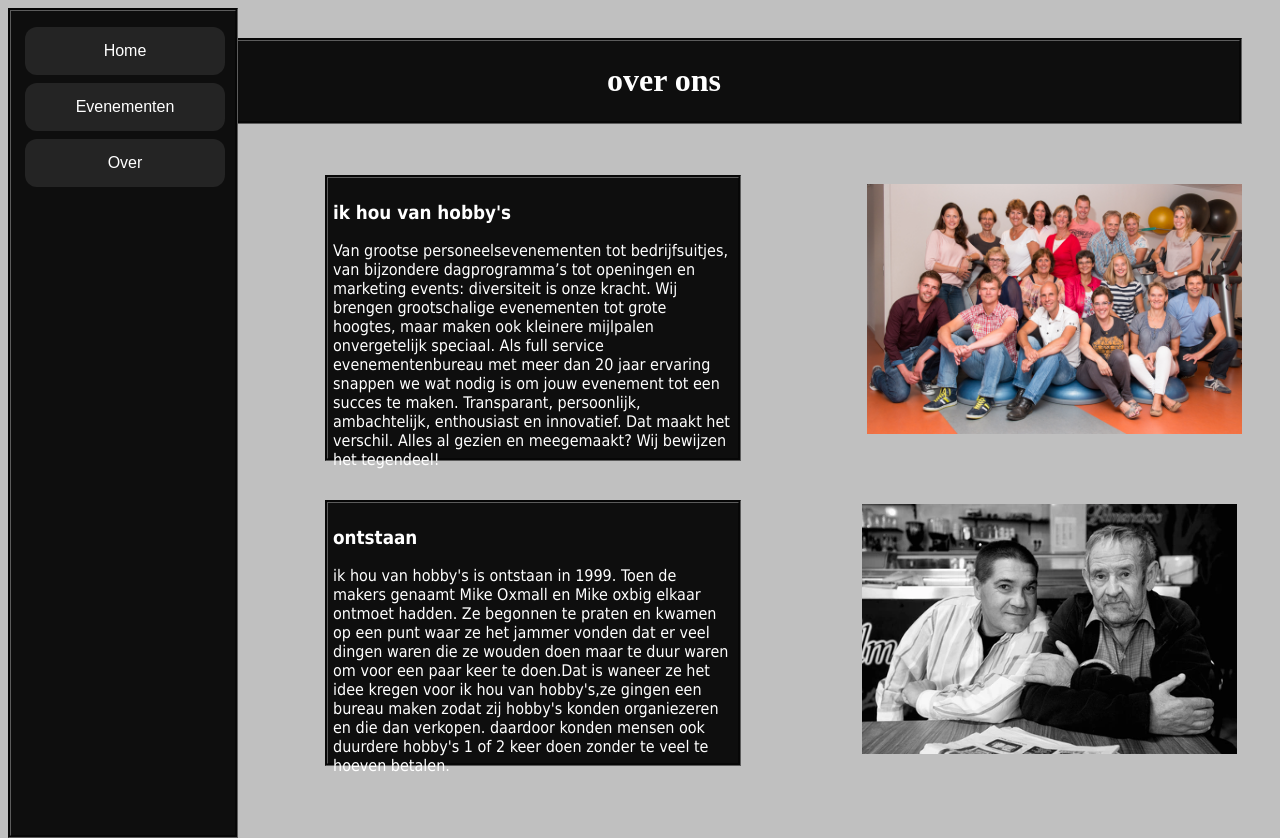
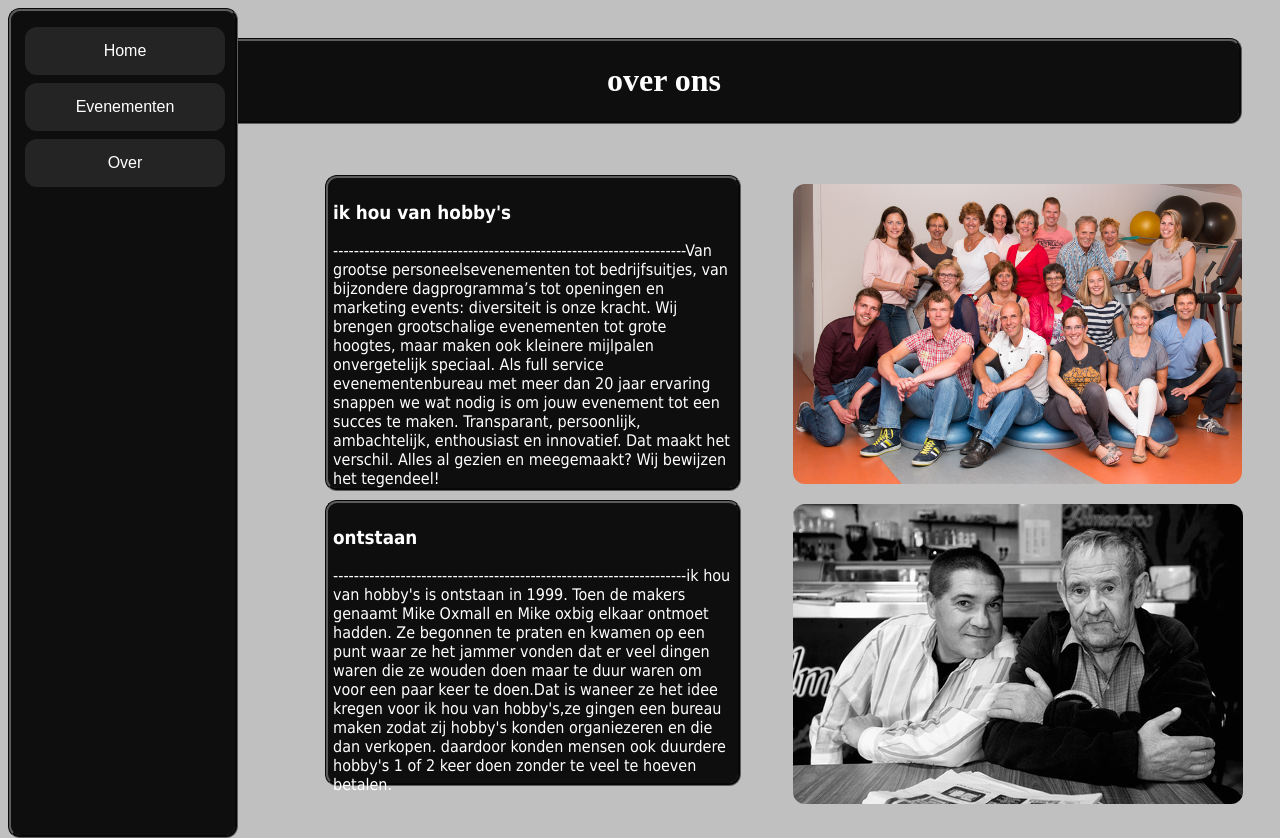
Before and after one commit to Deanmaister68/Ik-hou-van-hobby-s, a PHP site: page /Index_About.html in a window 1280 px wide. Run offline with PHP 8.4, Linux system fonts and the light colour scheme.

Commit message:
kleine verandering over ons

```diff
--- a/About/Index_About.html
+++ b/About/Index_About.html
@@ -7,6 +7,8 @@
     <title>over ons</title>
     <link rel="stylesheet" href="about.css">
 </head>
+<link rel="icon" type="png"
+    href="logo2.png">
 <body>
 <div id="header"><h1>over ons</h1></div>
 <div id="sidebox">
@@ -16,8 +18,8 @@
 <br>
 <a href="/About/Index_About.html"> <button class="button"> Over</button></a>
 </div>
-<div id="infobox"><h3>ik hou van hobby's</h3>Van grootse personeelsevenementen tot bedrijfsuitjes, van bijzondere dagprogramma’s tot openingen en marketing events: diversiteit is onze kracht. Wij brengen grootschalige evenementen tot grote hoogtes, maar maken ook kleinere mijlpalen onvergetelijk speciaal. Als full service evenementenbureau met meer dan 20 jaar ervaring snappen we wat nodig is om jouw evenement tot een succes te maken. Transparant, persoonlijk, ambachtelijk, enthousiast en innovatief. Dat maakt het verschil. Alles al gezien en meegemaakt? Wij bewijzen het tegendeel!</div>
-<div id="infobox2"><h3>ontstaan</h3>ik hou van hobby's is ontstaan in 1999. Toen de makers genaamt Mike Oxmall en Mike oxbig elkaar ontmoet hadden. Ze begonnen te praten en kwamen op een punt waar ze het jammer vonden dat er veel dingen waren die ze wouden doen maar te duur waren om voor een paar keer te doen.Dat is waneer ze het idee kregen voor ik hou van hobby's,ze gingen een bureau maken zodat zij hobby's konden organiezeren en die dan verkopen. daardoor konden mensen ook duurdere hobby's 1 of 2 keer doen zonder te veel te hoeven betalen.</div>
+<div id="infobox"><h3>ik hou van hobby's</h3>--------------------------------------------------------------------Van grootse personeelsevenementen tot bedrijfsuitjes, van bijzondere dagprogramma’s tot openingen en marketing events: diversiteit is onze kracht. Wij brengen grootschalige evenementen tot grote hoogtes, maar maken ook kleinere mijlpalen onvergetelijk speciaal. Als full service evenementenbureau met meer dan 20 jaar ervaring snappen we wat nodig is om jouw evenement tot een succes te maken. Transparant, persoonlijk, ambachtelijk, enthousiast en innovatief. Dat maakt het verschil. Alles al gezien en meegemaakt? Wij bewijzen het tegendeel!</div>
+<div id="infobox2"><h3>ontstaan</h3>--------------------------------------------------------------------ik hou van hobby's is ontstaan in 1999. Toen de makers genaamt Mike Oxmall en Mike oxbig elkaar ontmoet hadden. Ze begonnen te praten en kwamen op een punt waar ze het jammer vonden dat er veel dingen waren die ze wouden doen maar te duur waren om voor een paar keer te doen.Dat is waneer ze het idee kregen voor ik hou van hobby's,ze gingen een bureau maken zodat zij hobby's konden organiezeren en die dan verkopen. daardoor konden mensen ook duurdere hobby's 1 of 2 keer doen zonder te veel te hoeven betalen.</div>
 <img id="foto" src="101Fotos-bedrijfsfoto.jpg">
 <img id="foto1" src="mike oxwall mike oxbig.jpg">
 
--- a/About/about.css
+++ b/About/about.css
@@ -13,20 +13,24 @@ body
     text-align: center;
     margin: 30px;
     color: white;
+    border-radius: 12px;
 }
 #sidebox{
     background-color: rgb(14, 14, 14);
     width: 200px;
     height: 100%;
     padding: 12px;
+    border: 3px groove rgb(92, 92, 92);
+    position: absolute;
+    border-radius: 12px;
 
-    border: 3px groove rgb(92, 92, 92);
-    position: absolute;}
+}
+
 
     #infobox2{
 background-color:rgb(14, 14, 14);
     width: 400px;
-    height: 250px;
+    height: 270px;
     padding: 5px;
     border: 3px groove rgb(92, 92, 92);
     position: absolute;
@@ -34,11 +38,12 @@ background-color:rgb(14, 14, 14);
     top: 500px;
     color: white;
     font-family: tahoma;
+    border-radius: 12px;
 }
 #infobox{
     background-color:rgb(14, 14, 14);
         width: 400px;
-        height: 270px;
+        height: 300px;
         padding: 5px;
         border: 3px groove rgb(92, 92, 92);
         position: absolute;
@@ -46,18 +51,21 @@ background-color:rgb(14, 14, 14);
         top: 175px;
         color: white;
         font-family: tahoma;
+        border-radius: 12px;
     }
 #foto{
 float: right;
  margin: 30px;
- height: 250px;
+ height: 300px;
+ border-radius: 12px;
  }
 #foto1{
-float: right;
+float:right;
 margin: 30px;
 margin-top: 350px;
-margin-right: -400px;
-height: 250px;
+margin-right: -480px;
+height: 300px;
+border-radius: 12px;
  }
 
  .button {
```
Also changed, not shown: About/Logo.png (added), About/Logo2.png (added).
